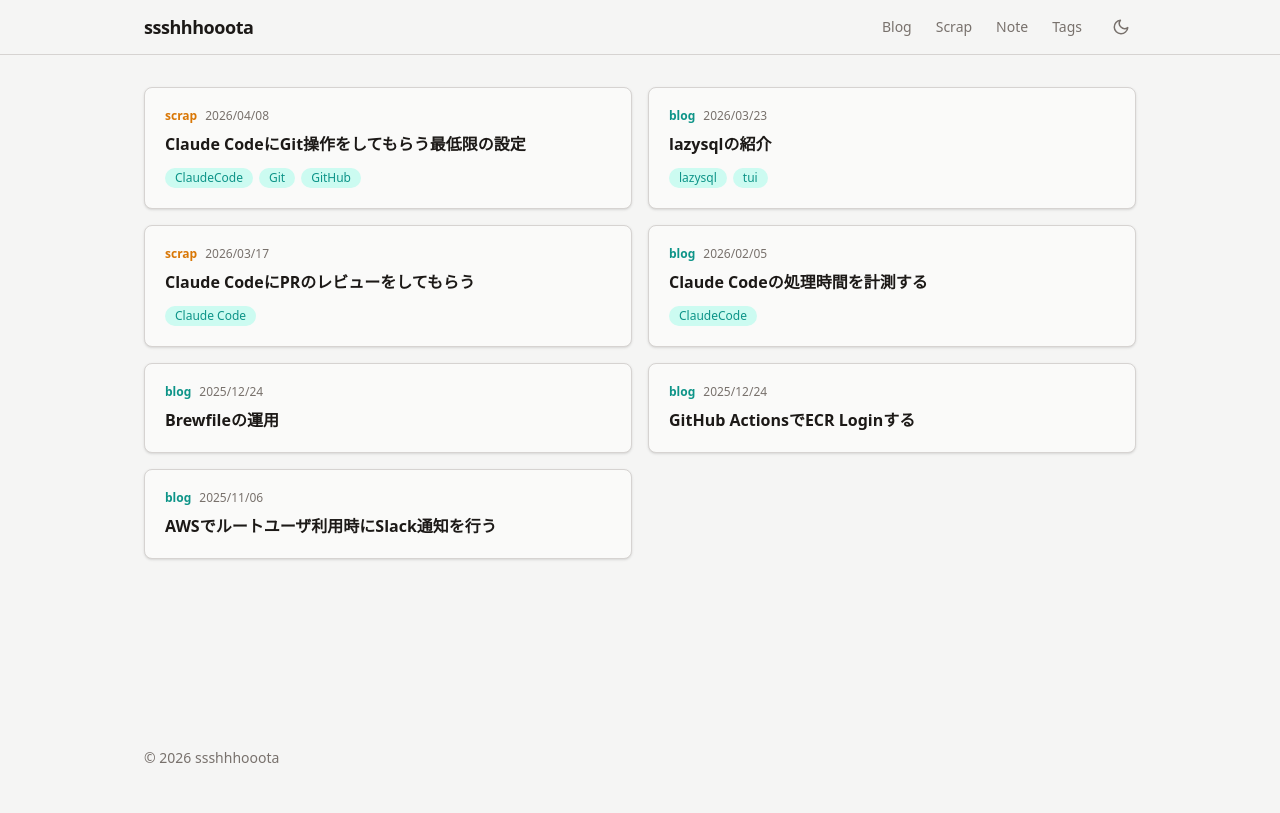
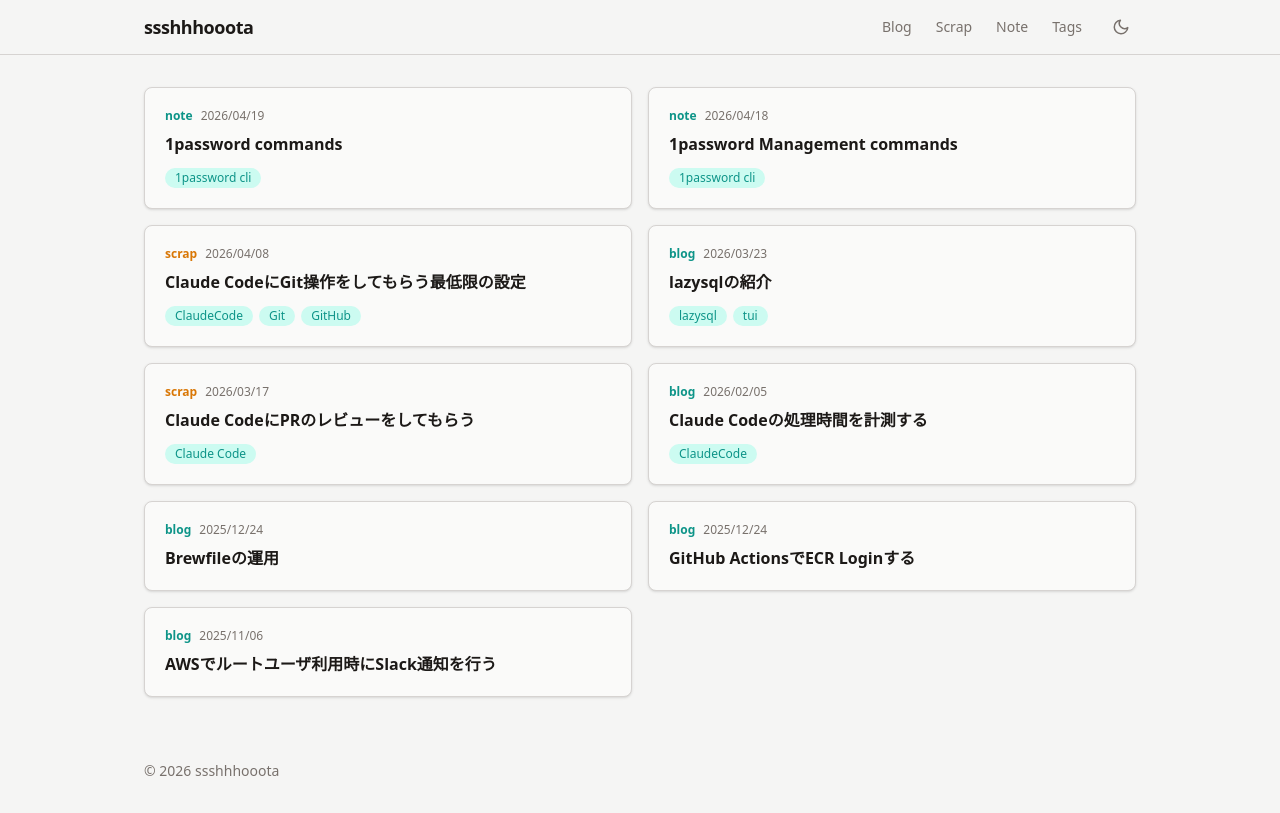
Before and after one commit to ssshhhooota-org/output, a Next.js app: page / in a window 1280 px wide. Built offline with nearby package versions, Linux system fonts and the light colour scheme.

Commit message:
feat: トップページにnoteを追加し、PostCardのラベルをblog/note/scrapに対応
- トップページにgetAllNotes()を追加して日付順で混在表示
- PostCardのラベル判定をbasePath基準でblog/note/scrapの3種類に対応

```diff
--- a/src/app/page.tsx
+++ b/src/app/page.tsx
@@ -1,4 +1,4 @@
-import { getAllPosts, getAllScraps, type EntryMeta } from "@/lib/posts";
+import { getAllPosts, getAllScraps, getAllNotes, type EntryMeta } from "@/lib/posts";
 import { PostCard } from "@/components/PostCard";
 
 export default function Home() {
@@ -8,8 +8,11 @@ export default function Home() {
   const scraps: (EntryMeta & { basePath: string })[] = getAllScraps().map(
     (e) => ({ ...e, basePath: "/scrap" })
   );
+  const notes: (EntryMeta & { basePath: string })[] = getAllNotes().map(
+    (e) => ({ ...e, basePath: `/note/${e.page}` })
+  );
 
-  const all = [...posts, ...scraps].sort((a, b) =>
+  const all = [...posts, ...scraps, ...notes].sort((a, b) =>
     a.created > b.created ? -1 : 1
   );
 
--- a/src/components/PostCard.tsx
+++ b/src/components/PostCard.tsx
@@ -8,7 +8,8 @@ export function PostCard({
   entry: EntryMeta;
   basePath: string;
 }) {
-  const isBlog = basePath === "/blog";
+  const label = basePath === "/blog" ? "blog" : basePath.startsWith("/note") ? "note" : "scrap";
+  const labelColor = label === "scrap" ? "text-[var(--amber)]" : "text-[var(--accent)]";
 
   return (
     <article className="group relative rounded-lg border border-[var(--border)] bg-[var(--card-bg)] p-5 shadow-sm transition-all duration-200 hover:-translate-y-0.5 hover:border-[var(--accent)] hover:shadow-md">
@@ -18,14 +19,8 @@ export function PostCard({
         aria-label={entry.title}
       />
       <div className="mb-2 flex items-center gap-2">
-        <span
-          className={`text-xs font-semibold ${
-            isBlog
-              ? "text-[var(--accent)]"
-              : "text-[var(--amber)]"
-          }`}
-        >
-          {isBlog ? "blog" : "scrap"}
+        <span className={`text-xs font-semibold ${labelColor}`}>
+          {label}
         </span>
         <span className="text-xs text-[var(--sub)]">{entry.created}</span>
       </div>
```
